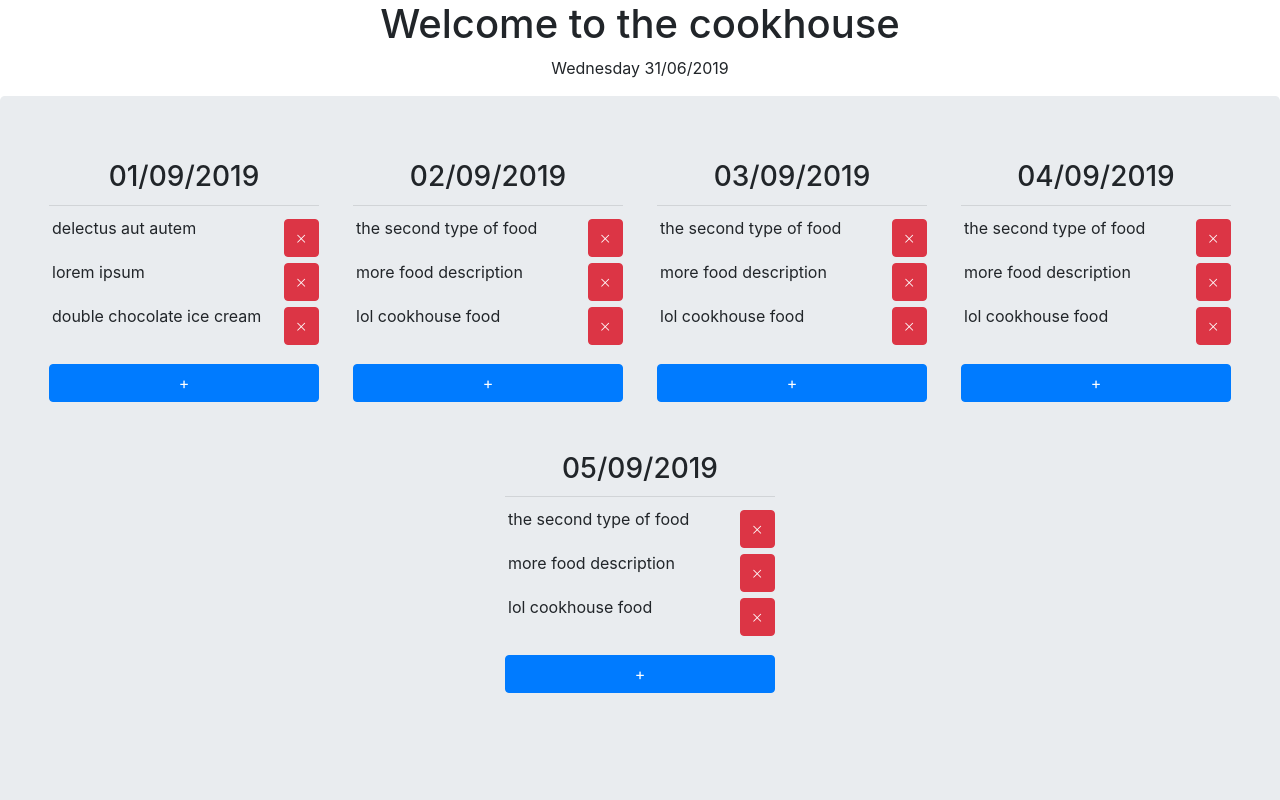
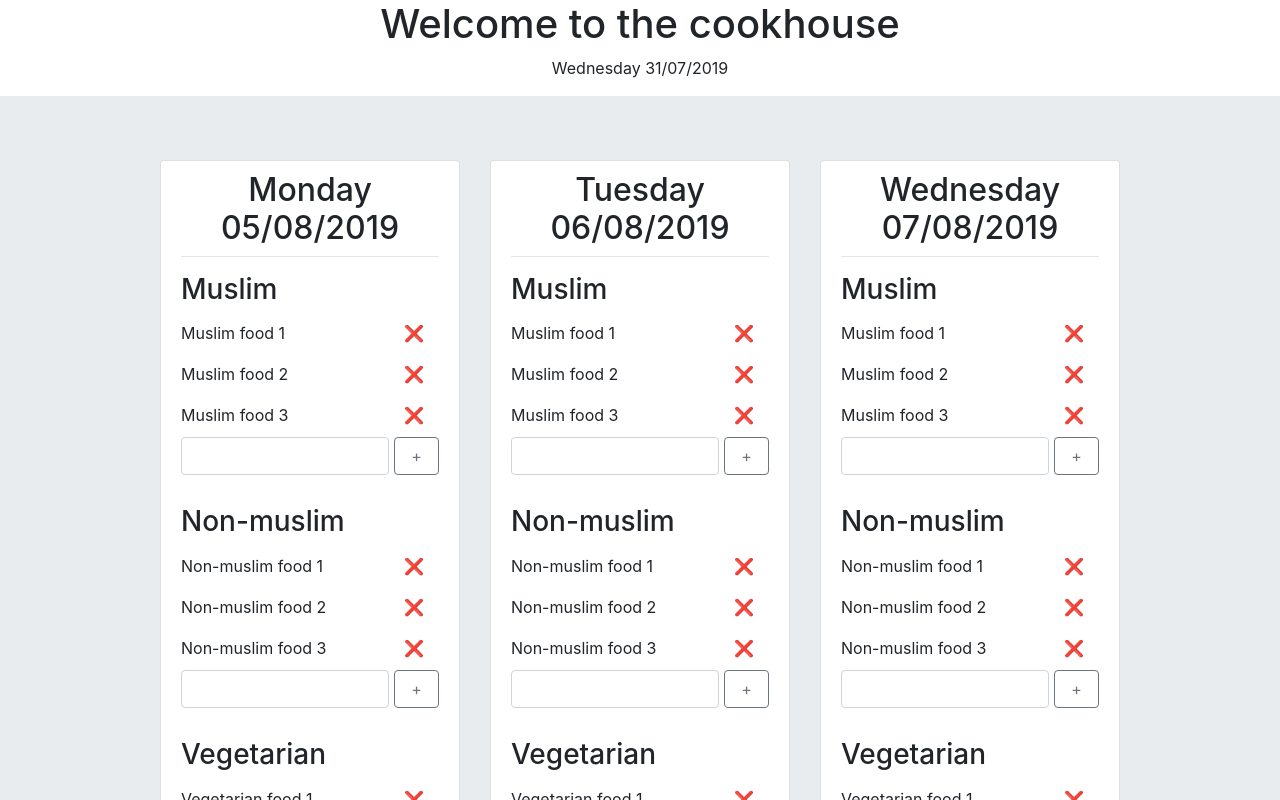
Before and after one commit to tohhongxiang/Cookhouse, a React (Create React App) app: page / in a window 1280 px wide. Shown: the top 800 px of the page. Built offline with nearby package versions, Linux system fonts and the light colour scheme.

Commit message:
Add ability to edit. Made changes to names to make more sense.

```diff
--- a/package.json
+++ b/package.json
@@ -5,7 +5,8 @@
   "dependencies": {
     "react": "^16.8.6",
     "react-dom": "^16.8.6",
-    "react-scripts": "3.0.1"
+    "react-scripts": "3.0.1",
+    "uuid": "^3.3.2"
   },
   "scripts": {
     "start": "react-scripts start",
--- a/src/App.css
+++ b/src/App.css
@@ -8,35 +8,54 @@
 	text-align: center;
 }
 
-.food-container {
+.week-menu-container {
 	display: flex;
-	flex-direction: row;
-	flex-wrap: wrap;
+	justify-content: center;
 }
 
-.food-item {
-	margin-left: 3px;
-	display: grid;
-	grid-template-columns: 1fr;
-	grid-auto-flow: column;
-}
-
-.delete-food {
-	margin: 3px 0;
-}
-.single-day-food {
-	width: 300px;
-	margin-bottom: 50px;
-	display: grid;
-	grid-template-columns: 1fr;
-	justify-content: flex-end;
-}
-
-.day {
+.menu-date {
 	text-align: center;
 }
 
 hr {
-	margin-top: 3px;
+	margin-top: 0;
+}
+
+.menu-type-container {
+	display: grid;
+	grid-template-columns: 1fr 50px;
+	margin-bottom: 30px;
+	align-items: baseline;
+}
+
+.menu-container {
+	min-width: 300px;
+	max-width: 300px;
+	padding: 10px 20px;
+	margin-bottom: 15px !important;
+}
+
+.menu-header {
+	grid-column: 1/-1;
+}
+
+.food-list .food-item {
+	width: 100%;
+	display: grid;
+	grid-template-columns: 1fr;
+	grid-auto-flow: column;
+	align-items: center;
+}
+
+.delete-food, .add-food {
+	float: right;
+}
+
+.add-food {
+	text-align: center;
+	margin-left: 5px;
+}
+
+.food-item {
 	margin-bottom: 10px;
 }
--- a/src/App.js
+++ b/src/App.js
@@ -1,73 +1,174 @@
 import React from 'react';
 import './App.css';
-import FoodList from './components/FoodList'
-import Food from "./components/Food"
+import DayMenu from './components/DayMenu'
 import Header from "./components/Header"
+import uuid from "uuid"
 
 class App extends React.Component {
   constructor(props){
     super(props);
     this.state = {
-      foods: [{
-        "day": "01/09/2019",
-        "id": 1,
-        "food": ["delectus aut autem", "lorem ipsum", "double chocolate ice cream"]
-      },{
-        "day": "02/09/2019",
-        "id": 1,
-        "food": ["the second type of food", "more food description", "lol cookhouse food"]
+      weekMenu: [ // overall array of menus of each day
+      {
+        "date": new Date(2019, 7, 5), // date object: new Date(year, month, day, hour, minutes, seconds)
+        "id": uuid.v4(), // dont worry
+        "menu": [ // array of objects
+          {
+            "menuType":"Muslim", // string
+            "foodList": ["Muslim food 1", "Muslim food 2", "Muslim food 3"] // array of string
+          },
+          {
+            "menuType":"Non-muslim",
+            "foodList": ["Non-muslim food 1", "Non-muslim food 2", "Non-muslim food 3"]
+          },
+          {
+            "menuType":"Vegetarian",
+            "foodList": ["Vegetarian food 1", "Vegetarian food 2", "Vegetarian food 3"]
+          }
+        ]
       },
       {
-        "day": "03/09/2019",
-        "id": 1,
-        "food": ["the second type of food", "more food description", "lol cookhouse food"]
+        "date": new Date(2019, 7, 6), // year month day hour minutes seconds
+        "id": uuid.v4(),
+        "menu": [
+          {
+            "menuType":"Muslim",
+            "foodList": ["Muslim food 1", "Muslim food 2", "Muslim food 3"]
+          },
+          {
+            "menuType":"Non-muslim",
+            "foodList": ["Non-muslim food 1", "Non-muslim food 2", "Non-muslim food 3"]
+          },
+          {
+            "menuType":"Vegetarian",
+            "foodList": ["Vegetarian food 1", "Vegetarian food 2", "Vegetarian food 3"]
+          }
+        ]
       },
       {
-        "day": "04/09/2019",
-        "id": 1,
-        "food": ["the second type of food", "more food description", "lol cookhouse food"]
+        "date": new Date(2019, 7, 7), // year month day hour minutes seconds
+        "id": uuid.v4(),
+        "menu": [
+          {
+            "menuType":"Muslim",
+            "foodList": ["Muslim food 1", "Muslim food 2", "Muslim food 3"]
+          },
+          {
+            "menuType":"Non-muslim",
+            "foodList": ["Non-muslim food 1", "Non-muslim food 2", "Non-muslim food 3"]
+          },
+          {
+            "menuType":"Vegetarian",
+            "foodList": ["Vegetarian food 1", "Vegetarian food 2", "Vegetarian food 3"]
+          }
+        ]
       },
       {
-        "day": "05/09/2019",
-        "id": 1,
-        "food": ["the second type of food", "more food description", "lol cookhouse food"]
+        "date": new Date(2019, 7, 8), // year month day hour minutes seconds
+        "id": uuid.v4(),
+        "menu": [
+          {
+            "menuType":"Muslim",
+            "foodList": ["Muslim food 1", "Muslim food 2", "Muslim food 3"]
+          },
+          {
+            "menuType":"Non-muslim",
+            "foodList": ["Non-muslim food 1", "Non-muslim food 2", "Non-muslim food 3"]
+          },
+          {
+            "menuType":"Vegetarian",
+            "foodList": ["Vegetarian food 1", "Vegetarian food 2", "Vegetarian food 3"]
+          }
+        ]
+      },
+      {
+        "date": new Date(2019, 7, 9), // year month day hour minutes seconds
+        "id": uuid.v4(),
+        "menu": [
+          {
+            "menuType":"Muslim",
+            "foodList": ["Muslim food 1", "Muslim food 2", "Muslim food 3"]
+          },
+          {
+            "menuType":"Non-muslim",
+            "foodList": ["Non-muslim food 1", "Non-muslim food 2", "Non-muslim food 3"]
+          },
+          {
+            "menuType":"Vegetarian",
+            "foodList": ["Vegetarian food 1", "Vegetarian food 2", "Vegetarian food 3"]
+          }
+        ]
+      },
+
+      ]
+    }
+  }
+
+  deleteFood = (food, menuType, date) => {
+    let weekMenuCopy = [...this.state.weekMenu];
+    weekMenuCopy.forEach(day => {
+      if (day.date === date) {
+        day.menu.forEach(menu => {
+          if (menu.menuType === menuType) {
+            menu.foodList = menu.foodList.filter(item => {
+              return item !== food;
+            });
+          };
+          return menu;
+        });
       }
-      ]
+      return day;
+    });
 
-      }
+    this.setState({
+      weekMenu: weekMenuCopy
+    });
+  };
+
+  addFood = (food, menuType, date) => {
+    if (food) { // only add if not empty
+      let weekMenuCopy = [...this.state.weekMenu];
+      weekMenuCopy.forEach(day => {
+        if (day.date === date) {
+          day.menu.forEach(menu => {
+            if (menu.menuType === menuType) {
+              menu.foodList.push(food);
+            };
+            return menu;
+          });
+        }
+        return day;
+      });
+
+      this.setState({
+        weekMenu: weekMenuCopy
+      });
     }
+
+  };
 
   render(){
     let date = {
         day: new Date().getDay(),
         date: new Date().getDate(),
-        month: new Date().getMonth(),
+        month: new Date().getMonth() + 1,
         year: new Date().getFullYear(),
       }
+
+    let weekMenus = this.state.weekMenu.map(day => (<DayMenu menuOfTheDay={day} key={day.id} deleteFood={this.deleteFood} addFood={this.addFood}/>));
+
     return (
       <React.Fragment>
         <Header date={date}/>
-        <div className="jumbotron food-container">
-          <FoodList foods={this.state.foods}/>
+        <div className="jumbotron week-menu-container card-deck">
+          {weekMenus}
         </div>
       </React.Fragment>
       )
   }
 }
 
-function getPreviousMonday()
-{
-    var date = new Date();
-    var day = date.getDay();
-    var prevMonday;
-    if(date.getDay() == 0){
-        prevMonday = new Date().setDate(date.getDate() - 7);
-    }
-    else{
-        prevMonday = new Date().setDate(date.getDate() - day);
-    }
 
-    return prevMonday;
-}
+
 
 export default App;
--- /dev/null
+++ b/src/components/DayMenu.js
@@ -0,0 +1,35 @@
+import React from 'react';
+import Menu from "./Menu";
+import { displayDate } from "../utils/helpers";
+
+class DayMenu extends React.Component {
+	deleteFood = (food, menuType) => {
+		this.props.deleteFood(food, menuType, this.props.menuOfTheDay.date);
+	};
+
+	addFood = (food, menuType) => {
+		this.props.addFood(food, menuType, this.props.menuOfTheDay.date);
+	};
+
+	render(){
+		let menuOfTheDay = this.props.menuOfTheDay; // each day has 1 container
+		let menus = menuOfTheDay.menu.map(menuType =>
+			<Menu foodList={menuType.foodList}
+			menuType={menuType.menuType}
+			key={menuType.menuType}
+			deleteFood={this.deleteFood}
+			addFood={this.addFood}/>
+			);
+		console.log(menuOfTheDay.date);
+
+	return (
+		<div className="menu-container card">
+			<h2 className="menu-date">{displayDate(menuOfTheDay.date)}</h2>
+			<hr/>
+			{menus}
+		</div>
+	  )
+	}
+}
+
+export default DayMenu;
--- a/src/components/Food.js
+++ /dev/null
@@ -1,21 +0,0 @@
-import React from "react"
-
-class Food extends React.Component{
-	render() {
-		let foods = this.props.foodinfo.food;
-		let day = this.props.foodinfo.day
-		foods = foods.map(food => (<li className="food-item"><p>{food}</p> <button className="btn btn-danger delete-food"> &#x1F7A9; </button></li>));
-		return (
-				<div className="container-fluid single-day-food">
-					<h3 className="day"> {day} </h3>
-					<hr/>
-					<ul>
-					{foods}
-					</ul>
-					<button className="btn btn-primary float-right add-food"> + </button>
-				</div>
-			)
-	}
-}
-
-export default Food
--- /dev/null
+++ b/src/components/FoodItem.js
@@ -0,0 +1,19 @@
+import React from "react"
+
+
+class FoodItem extends React.Component {
+	deleteFood = (e) => {
+		this.props.deleteFood(this.props.food);
+	};
+
+	render() {
+		return (
+				<React.Fragment>
+					<p className="food-item">{this.props.food}</p>
+					<button className="btn" onClick={this.deleteFood}> &#x274C; </button>
+				</React.Fragment>
+			)
+	}
+}
+
+export default FoodItem
--- a/src/components/FoodList.js
+++ /dev/null
@@ -1,19 +0,0 @@
-import React from 'react';
-import Food from "./Food"
-
-class FoodList extends React.Component {
-	constructor(props){
-    	super(props);
-  	}
-
-  render(){
-  	let foods = this.props.foods; // each day got 1 container
-    return (
-          this.props.foods.map(food => (
-          	<Food foodinfo={food}/>
-          ))
-      )
-  }
-}
-
-export default FoodList;
--- a/src/components/Header.js
+++ b/src/components/Header.js
@@ -1,4 +1,5 @@
 import React from "react"
+import { dayToString, zeroPad } from "../utils/helpers.js"
 
 function Header(props) {
 	let {day, date, month, year} = props.date;
@@ -10,19 +11,5 @@ function Header(props) {
 		)
 }
 
-function dayToString(day) {
-	// gets an integer (day) and return the string representation of the day
-	const day_array = ["Sunday", "Monday", "Tuesday", "Wednesday", "Thursday", "Friday", "Saturday"];
-	return day_array[day];
-}
-
-function zeroPad(number){
-	// if number is single digit, add a zero infront
-	if (number < 10) {
-		return "0"+ number.toString()
-	} else {
-		return number
-	}
-}
 
 export default Header;
--- /dev/null
+++ b/src/components/Menu.js
@@ -0,0 +1,57 @@
+import React from "react"
+import FoodItem from "./FoodItem"
+import uuid from "uuid"
+
+class Menu extends React.Component{
+	constructor(props){
+		super(props);
+		this.state = {
+			food: ""
+		};
+	}
+
+	handleChange = (e) => { // everytime user types into text input, update state to be current value
+		this.setState({
+			food: e.target.value,
+		});
+	};
+
+	handleSubmit = (e) => { // passes the value of the text up all the way to main component, and resets state
+		this.props.addFood(this.state.food, this.props.menuType);
+		this.setState({
+			food: ""
+		});
+		e.preventDefault();
+	};
+
+	deleteFood = (food) => { // deletes whatever entry corresponds to it
+		this.props.deleteFood(food, this.props.menuType)
+	};
+
+	handleKeyDown = (e) => {
+		if (e.keyCode === 13) { // IF ENTER IS PRESSED, SUBMIT
+			this.handleSubmit(e);
+		}
+	}
+
+
+
+	render() {
+		let foodList = this.props.foodList.map(food =>
+			<FoodItem food={food} key={uuid.v4()} deleteFood={this.deleteFood}/> // For each food item on the menu, render it
+		);
+		let menuType = this.props.menuType;
+
+		return (
+				<div className="menu-type-container">
+						<h3 className="menu-header">{menuType}</h3>
+						{foodList}
+						<input type="text" className="form-control" onChange={this.handleChange} value={this.state.food} onKeyDown={this.handleKeyDown}/>
+						<button type="submit" className="btn btn-outline-secondary add-food" onClick={this.handleSubmit}> + </button>
+				</div>
+			)
+
+	}
+}
+
+export default Menu
--- /dev/null
+++ b/src/utils/helpers.js
@@ -0,0 +1,35 @@
+export function dayToString(day) {
+	// gets an integer (day) and return the string representation of the day
+	const day_array = ["Sunday", "Monday", "Tuesday", "Wednesday", "Thursday", "Friday", "Saturday"];
+	return day_array[day];
+}
+
+export function zeroPad(number){
+	// if number is single digit, add a zero infront
+	number = parseInt(number);
+	return number < 10 ? "0"+ number.toString() : number;
+}
+
+export function getPreviousMonday()
+{
+    let date = new Date();
+    let day = date.getDay();
+    let prevMonday;
+    if(date.getDay() === 0){
+        prevMonday = new Date().setDate(date.getDate() - 7);
+    }
+    else{
+        prevMonday = new Date().setDate(date.getDate() - day);
+    }
+
+    return prevMonday;
+}
+
+export function displayDate(date_in) { // accepts a date object, turns it into string representation
+	let day = dayToString(date_in.getDay());
+	let date = zeroPad(date_in.getDate());
+	let month = zeroPad(date_in.getMonth() + 1);
+	let year = zeroPad(date_in.getFullYear());
+
+	return `${day} ${date}/${month}/${year}`;
+}
```
